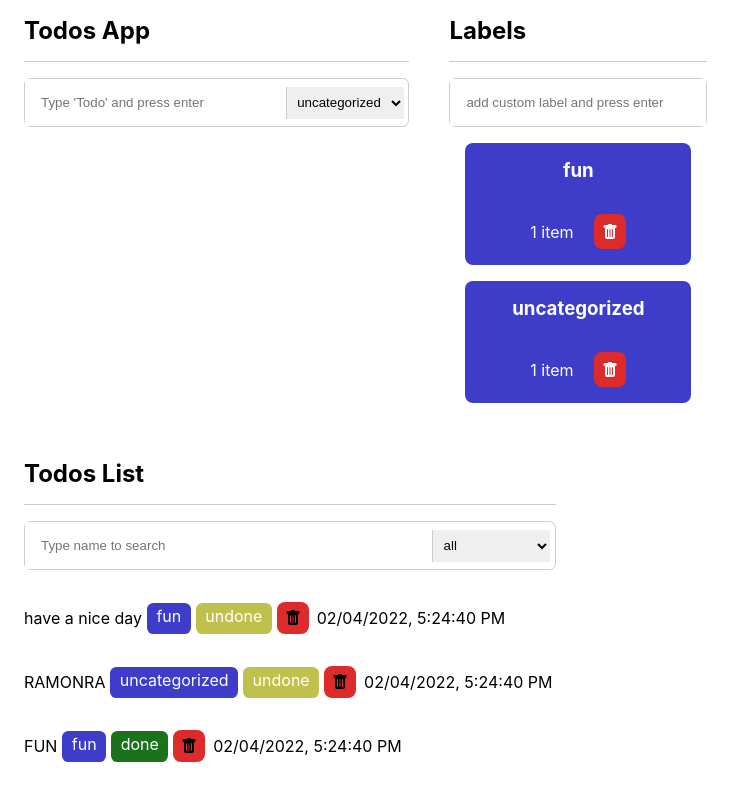
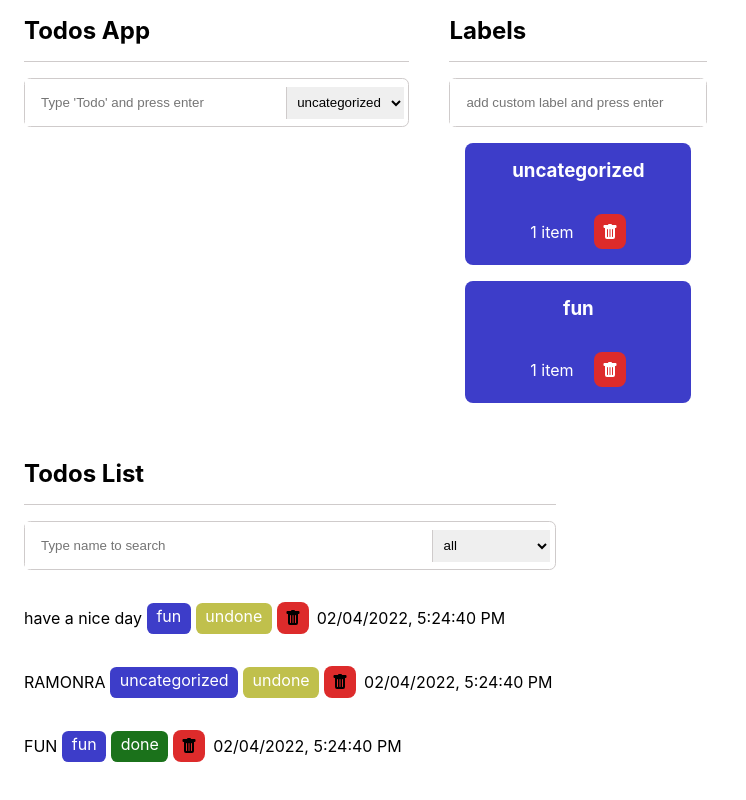
Before and after one commit to Blick7/react-todo, a React (Create React App) app: page / in a window 1280 px wide. Shown: the top 800 px of the page, without its empty margins (0-746 px from the left). Built offline with nearby package versions, Linux system fonts and the light colour scheme.

Commit message:
feat: add custom label

```diff
--- a/src/components/AddItem/AddItem.js
+++ b/src/components/AddItem/AddItem.js
@@ -1,4 +1,4 @@
-import { useDispatch } from 'react-redux';
+import { useDispatch, useSelector } from 'react-redux';
 import { todosActions } from '../../store/todoSlice';
 
 import Title from '../UI/Title';
@@ -8,6 +8,7 @@ import classes from './AddItem.module.css';
 
 const AddItem = () => {
   const dispatch = useDispatch();
+  const labelsSelector = useSelector((state) => state.todo.labels);
 
   const onSubmitHandler = (title, label) => {
     dispatch(todosActions.addItem({ title, label, done: false }));
@@ -20,7 +21,7 @@ const AddItem = () => {
         type="text"
         id="add-todo"
         placeholder="Type 'Todo' and press enter"
-        selectOptions={['uncategorized', 'fun']}
+        selectOptions={labelsSelector}
         onSubmit={onSubmitHandler}
       />
     </div>
--- a/src/components/Labels/Labels.js
+++ b/src/components/Labels/Labels.js
@@ -1,11 +1,18 @@
-import { Fragment } from 'react';
 import LabelItem from './LabelItem';
 import Title from '../UI/Title';
 import InputForm from '../UI/InputForm';
+import { useDispatch, useSelector } from 'react-redux';
+import { todosActions } from '../../store/todoSlice';
 
-const DUMMY_ITEMS = ['fun', 'uncategorized'];
+const DUMMY_ITEMS = ['uncategorized', 'fun'];
 
 const Labels = () => {
+  const dispatch = useDispatch();
+  const labelsSelector = useSelector((state) => state.todo.labels);
+  const formSubmitHandler = (label) => {
+    dispatch(todosActions.addLabel(label));
+  };
+
   return (
     <div>
       <Title>Labels</Title>
@@ -13,9 +20,10 @@ const Labels = () => {
         type="text"
         id="add-label"
         placeholder="add custom label and press enter"
+        onSubmit={formSubmitHandler}
       />
       <ul>
-        {DUMMY_ITEMS.map((item) => (
+        {labelsSelector.map((item) => (
           <LabelItem key={item} title={item} />
         ))}
       </ul>
--- a/src/components/TodosList/TodosList.js
+++ b/src/components/TodosList/TodosList.js
@@ -16,6 +16,8 @@ const TodosList = () => {
   const todoItems = useSelector((state) => state.todo.items);
   const [searchState, setSearchState] = useState(todoItems);
 
+  const labelsSelector = useSelector((state) => state.todo.labels);
+
   useEffect(() => {
     setSearchState(todoItems);
   }, [todoItems]);
@@ -25,7 +27,6 @@ const TodosList = () => {
       item.title.toLowerCase().includes(value.toLowerCase())
     );
     setSearchState(search);
-    console.log(searchState);
   };
 
   return (
@@ -35,7 +36,7 @@ const TodosList = () => {
         type="text"
         id="add-label"
         placeholder="Type name to search"
-        selectOptions={['all', 'uncategorized', 'fun']}
+        selectOptions={['all'].concat(labelsSelector)}
         onChangeIsActive={true}
         onChange={onChangeHandler}
       />
--- a/src/store/todoSlice.js
+++ b/src/store/todoSlice.js
@@ -6,6 +6,7 @@ const initialTodos = {
     { title: 'RAMONRA', label: 'uncategorized', done: false },
     { title: 'FUN', label: 'fun', done: true },
   ],
+  labels: ['uncategorized', 'fun'],
 };
 
 const todoSlice = createSlice({
@@ -22,6 +23,13 @@ const todoSlice = createSlice({
     removeItem(state) {
       console.log('remove item');
     },
+    addLabel(state, action) {
+      const label = action.payload;
+      state.labels.push(label);
+    },
+    removeLabel(state) {
+      console.log('remove label');
+    },
   },
 });
 
```
